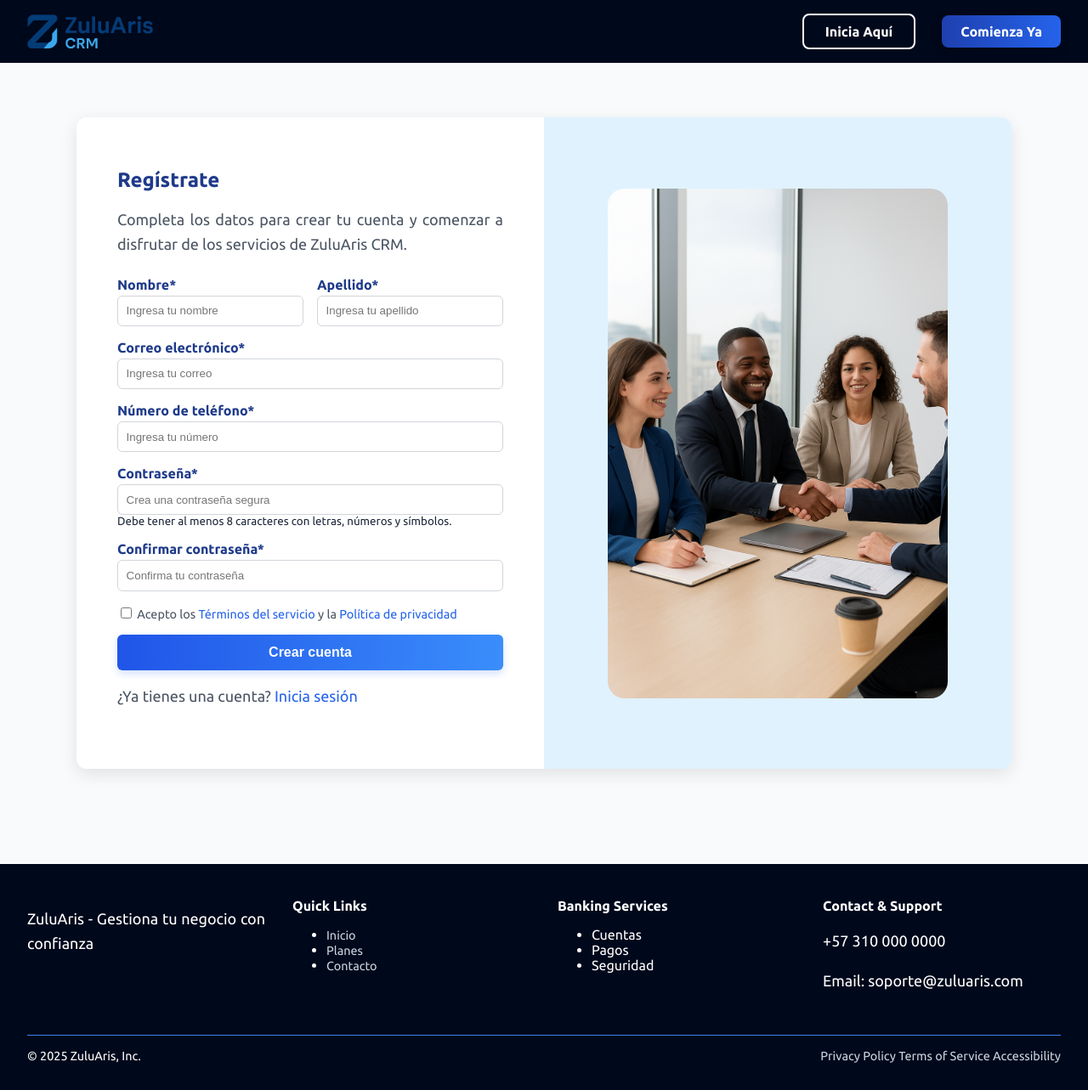
After one commit to Miguearisti14/CRM_ASEGURADORA, a Django app: page /register/ in a window 1280 px wide. The commit adds this page. Shown: the whole page at 85% size. Run offline with Django 5.2, Linux system fonts and the light colour scheme.

Commit message:
paginas registro

```diff
--- a/CRM_Aseguradoras/CRM/static/styles/globalstyles.css
+++ b/CRM_Aseguradoras/CRM/static/styles/globalstyles.css
@@ -54,7 +54,7 @@ p {
 
 /* ===== Footer ===== */
 .footer {
-    background-color: #1e3a8a;
+    background-color: #00081b;
     color: white;
     padding: 2rem;
     margin-top: 3rem;
@@ -402,3 +402,289 @@ p {
     margin-top: 0px;
     font-size: 27px;
 }
+
+/* ===== Register Section ===== */
+.register-section {
+    background-color: #f9fafb;
+    padding: 4rem 2rem;
+    display: flex;
+    justify-content: center;
+}
+
+.register-container {
+    display: grid;
+    grid-template-columns: 1fr 1fr;
+    background: white;
+    border-radius: 12px;
+    box-shadow: 0 6px 20px rgba(0, 0, 0, 0.1);
+    max-width: 1100px;
+    width: 100%;
+    overflow: hidden;
+    transition: transform 0.3s ease, box-shadow 0.3s ease;
+}
+
+.register-container:hover {
+    transform: translateY(-4px);
+    box-shadow: 0 10px 25px rgba(0, 0, 0, 0.15);
+}
+
+.register-form {
+    padding: 3rem;
+}
+
+.register-form h2 {
+    color: #1e3a8a;
+    margin-bottom: 0.5rem;
+}
+
+.register-form p {
+    color: #4b5563;
+    margin-bottom: 1.5rem;
+    text-align: justify;
+}
+
+.form-row {
+    display: flex;
+    gap: 1rem;
+}
+
+.form-group {
+    display: flex;
+    flex-direction: column;
+    margin-bottom: 1rem;
+    width: 100%;
+}
+
+.form-group label {
+    font-weight: 600;
+    margin-bottom: 0.25rem;
+    color: #1e3a8a;
+}
+
+.form-group input {
+    padding: 0.6rem;
+    border: 1px solid #d1d5db;
+    border-radius: 6px;
+    transition: all 0.3s ease;
+}
+
+.form-group input:focus {
+    border-color: #2563eb;
+    box-shadow: 0 0 6px rgba(37, 99, 235, 0.3);
+    outline: none;
+}
+
+.form-check {
+    margin: 1rem 0;
+    font-size: 0.9rem;
+    color: #4b5563;
+}
+
+.form-check a {
+    color: #2563eb;
+    text-decoration: none;
+}
+
+.form-check a:hover {
+    text-decoration: underline;
+}
+
+.login-link {
+    margin-top: 1rem;
+    text-align: center;
+}
+
+.login-link a {
+    color: #2563eb;
+    text-decoration: none;
+}
+
+.login-link a:hover {
+    text-decoration: underline;
+}
+
+.register-image {
+    background-color: #e0f2fe;
+    display: flex;
+    justify-content: center;
+    align-items: center;
+}
+
+.register-image img {
+    width: 80%;
+    max-width: 400px;
+    transition: transform 0.4s ease;
+    border-radius: 20px;
+}
+
+.register-image img:hover {
+    transform: scale(1.05);
+}
+
+/* ===== Botón sólido principal ===== */
+.btn-solid {
+    display: inline-block;
+    background: linear-gradient(135deg, #2563eb, #1d4ed8);
+    color: #fff;
+    font-weight: 600;
+    font-size: 1rem;
+    padding: 0.8rem 2.2rem;
+    border: none;
+    border-radius: 10px;
+    cursor: pointer;
+    text-align: center;
+    transition: all 0.3s ease;
+    box-shadow: 0 4px 10px rgba(37, 99, 235, 0.2);
+    width: -webkit-fill-available;
+}
+
+.btn-solid:hover {
+    background: linear-gradient(135deg, #1e40af, #2563eb);
+    transform: translateY(-3px);
+    box-shadow: 0 6px 15px rgba(37, 99, 235, 0.35);
+}
+
+.btn-solid:active {
+    transform: translateY(0);
+    box-shadow: 0 2px 8px rgba(37, 99, 235, 0.2);
+}
+
+.btn-solid:focus {
+    outline: 3px solid rgba(37, 99, 235, 0.3);
+    outline-offset: 2px;
+}
+
+/* ===== SECCIÓN DE PLANES ===== */
+.pricing-container {
+    text-align: center;
+    padding: 70px 20px;
+    background-color: #f4f8fc;
+}
+
+.pricing-container h2 {
+    font-size: 1.9rem;
+    color: #0a1f33;
+}
+
+.pricing-container p {
+    color: #52607b;
+    margin-bottom: 40px;
+}
+
+.plans {
+    display: flex;
+    justify-content: center;
+    flex-wrap: wrap;
+    gap: 25px;
+}
+
+.plan-card {
+    background: #fff;
+    border-radius: 12px;
+    box-shadow: 0 5px 12px rgba(0, 0, 0, 0.08);
+    padding: 35px 25px;
+    width: 290px;
+    text-align: left;
+    transition: transform 0.3s ease, box-shadow 0.3s ease;
+    border-top: 4px solid transparent;
+    position: relative;
+}
+
+.plan-card:hover {
+    transform: translateY(-8px);
+    box-shadow: 0 12px 22px rgba(0, 0, 0, 0.15);
+    border-top: 4px solid #2b6ff3;
+}
+
+.plan-card.popular .badge {
+    position: absolute;
+    top: -12px;
+    right: 15px;
+    background-color: #2b6ff3;
+    color: #fff;
+    padding: 5px 12px;
+    border-radius: 20px;
+    font-size: 0.8rem;
+    font-weight: 600;
+    animation: float 2s ease-in-out infinite;
+}
+
+@keyframes float {
+
+    0%,
+    100% {
+        transform: translateY(0);
+    }
+
+    50% {
+        transform: translateY(-3px);
+    }
+}
+
+.plan-card h3 {
+    color: #0a1f33;
+    margin-bottom: 5px;
+}
+
+.price {
+    font-size: 1.6rem;
+    font-weight: 700;
+    color: #153e75;
+    margin-bottom: 10px;
+}
+
+.price span {
+    font-size: 0.9rem;
+    color: #607497;
+}
+
+.features,
+.benefits {
+    list-style: none;
+    padding: 0;
+    margin: 15px 0;
+    color: #2f3c56;
+}
+
+.features li::before,
+.benefits li::before {
+    content: "✔ ";
+    color: #2b6ff3;
+    font-weight: bold;
+}
+
+/* ===== BOTÓN SOLID ===== */
+.btn-solid {
+    display: block;
+    text-align: center;
+    background: linear-gradient(90deg, #2055e8, #3a8dfb);
+    color: white;
+    padding: 12px 0;
+    border-radius: 6px;
+    font-weight: 600;
+    text-decoration: none;
+    transition: all 0.3s ease;
+    margin-top: 10px;
+    position: relative;
+    overflow: hidden;
+}
+
+.btn-solid::before {
+    content: "";
+    position: absolute;
+    top: 0;
+    left: -100%;
+    width: 100%;
+    height: 100%;
+    background: rgba(255, 255, 255, 0.25);
+    transition: all 0.4s ease;
+}
+
+.btn-solid:hover::before {
+    left: 100%;
+}
+
+.btn-solid:hover {
+    transform: translateY(-2px);
+    box-shadow: 0 5px 15px rgba(58, 141, 251, 0.4);
+}
--- a/CRM_Aseguradoras/CRM/templates/index.html
+++ b/CRM_Aseguradoras/CRM/templates/index.html
@@ -11,7 +11,7 @@
             <p>Optimiza la gestión de tus clientes y procesos con una plataforma diseñada para impulsar la eficiencia,
             la productividad y el crecimiento de tu negocio. Centraliza tu información y
             toma decisiones estratégicas con datos en tiempo real.</p>
-            <a href="#" class="btn-primary">Comienza ya</a>
+            <a href="/register/" class="btn-primary">Comienza ya</a>
         </div>
         <div class="hero-right">
             <img src="{% static 'images/main.png' %}" alt="Hero Image">
--- a/CRM_Aseguradoras/CRM/templates/layout.html
+++ b/CRM_Aseguradoras/CRM/templates/layout.html
@@ -25,7 +25,7 @@
         </div>
         <div class="header-right">
             <a href="/login/" class="btn-outline">Inicia Aquí</a>
-            <a href="/signup/" class="btn-primary">Comienza Ya</a>
+            <a href="/register/" class="btn-primary">Comienza Ya</a>
         </div>
     </header>
 
--- /dev/null
+++ b/CRM_Aseguradoras/CRM/templates/register.html
@@ -0,0 +1,59 @@
+{% extends 'layout.html' %}
+{% load static %}
+
+{% block content %}
+<section class="register-section">
+    <div class="register-container">
+        <div class="register-form">
+            <h2>Regístrate</h2>
+            <p>Completa los datos para crear tu cuenta y comenzar a disfrutar de los servicios de ZuluAris CRM.</p>
+
+            <form>
+                <div class="form-row">
+                    <div class="form-group">
+                        <label>Nombre*</label>
+                        <input type="text" placeholder="Ingresa tu nombre" required>
+                    </div>
+                    <div class="form-group">
+                        <label>Apellido*</label>
+                        <input type="text" placeholder="Ingresa tu apellido" required>
+                    </div>
+                </div>
+
+                <div class="form-group">
+                    <label>Correo electrónico*</label>
+                    <input type="email" placeholder="Ingresa tu correo" required>
+                </div>
+
+                <div class="form-group">
+                    <label>Número de teléfono*</label>
+                    <input type="tel" placeholder="Ingresa tu número" required>
+                </div>
+
+                <div class="form-group">
+                    <label>Contraseña*</label>
+                    <input type="password" placeholder="Crea una contraseña segura" required>
+                    <small>Debe tener al menos 8 caracteres con letras, números y símbolos.</small>
+                </div>
+
+                <div class="form-group">
+                    <label>Confirmar contraseña*</label>
+                    <input type="password" placeholder="Confirma tu contraseña" required>
+                </div>
+
+                <div class="form-check">
+                    <input type="checkbox" id="terms" required>
+                    <label for="terms">Acepto los <a href="#">Términos del servicio</a> y la <a href="#">Política de privacidad</a></label>
+                </div>
+
+                <button type="submit" class="btn-solid">Crear cuenta</button>
+                <p class="login-link">¿Ya tienes una cuenta? <a href="#">Inicia sesión</a></p>
+            </form>
+        </div>
+
+        <div class="register-image">
+            <img src="{% static 'images/register.png' %}" alt="Registro ilustración">
+        </div>
+    </div>
+</section>
+{% endblock %}
--- a/CRM_Aseguradoras/CRM/views.py
+++ b/CRM_Aseguradoras/CRM/views.py
@@ -3,3 +3,9 @@ from django.shortcuts import render, redirect, get_object_or_404
 # Create your views here.
 def index(request):
     return render(request, 'index.html')
+
+def register(request):
+    return render(request, 'register.html')
+
+def plans(request):
+    return render(request, 'plans.html')
--- a/CRM_Aseguradoras/CRM_Aseguradoras/urls.py
+++ b/CRM_Aseguradoras/CRM_Aseguradoras/urls.py
@@ -5,4 +5,6 @@ from django.urls import path
 urlpatterns = [
     path('admin/', admin.site.urls),
     path('', CRM.views.index),
+    path('register/', CRM.views.register),
+    path('plans/', CRM.views.plans),
 ]
```
Also changed, not shown: CRM_Aseguradoras/CRM/templates/plans.html (added, +68 -0 lines), CRM_Aseguradoras/CRM/static/images/register.png (added).
